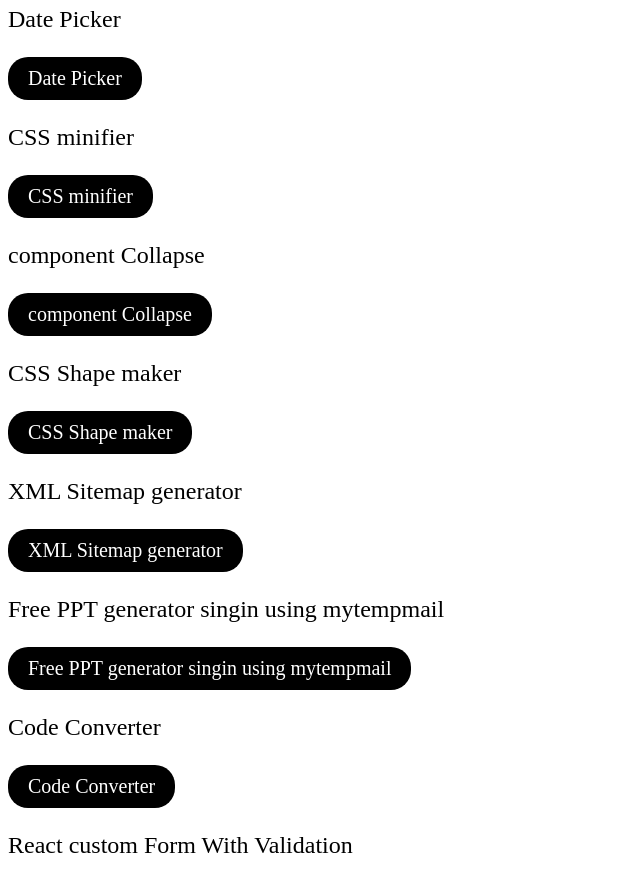
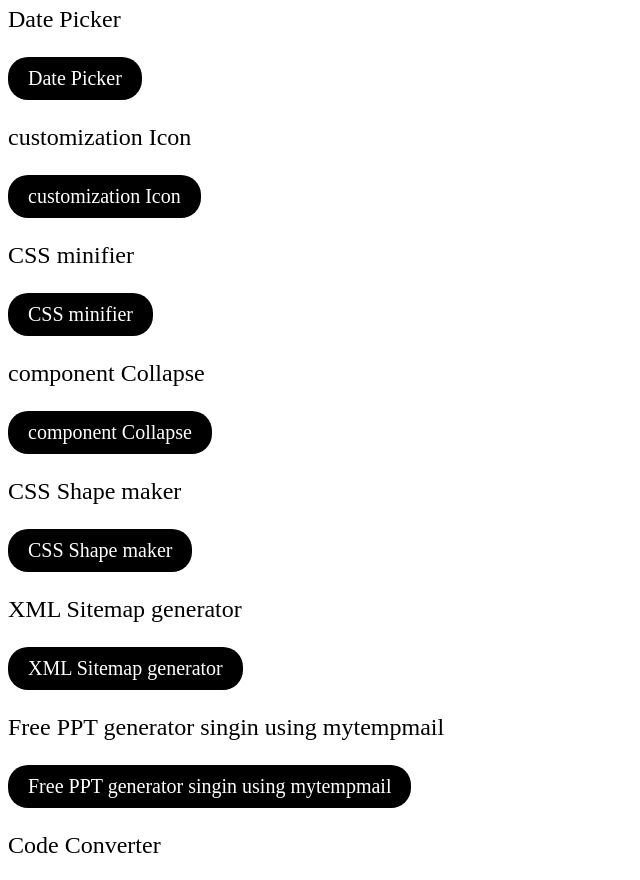
Before and after one commit to RohitRai07/useful-links, a plain HTML site: page index.html in a window 1280 px wide. Shown: the part 1080-1960 px from the top of the page, without its empty margins (0-640 px from the left). Drawn offline with Linux system fonts and the light colour scheme.

Commit message:
Update index.html
svg link added

```diff
--- a/index.html
+++ b/index.html
@@ -38,6 +38,9 @@
 
 <p>Date Picker</p>
 <a href="https://www.scaler.com/topics/date-picker-in-html/">Date Picker</a>
+
+<p>customization Icon</p>
+<a href="https://www.svgrepo.com/">customization Icon</a>
 
 <p>CSS minifier</p>
 <a href="https://css.github.io/csso/csso.html">CSS minifier</a>
```
